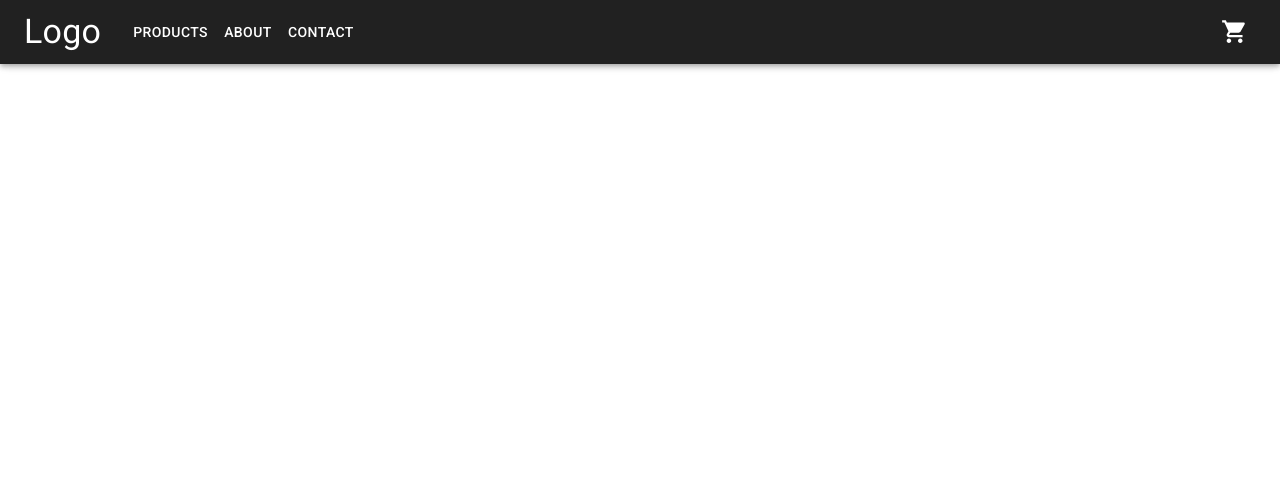
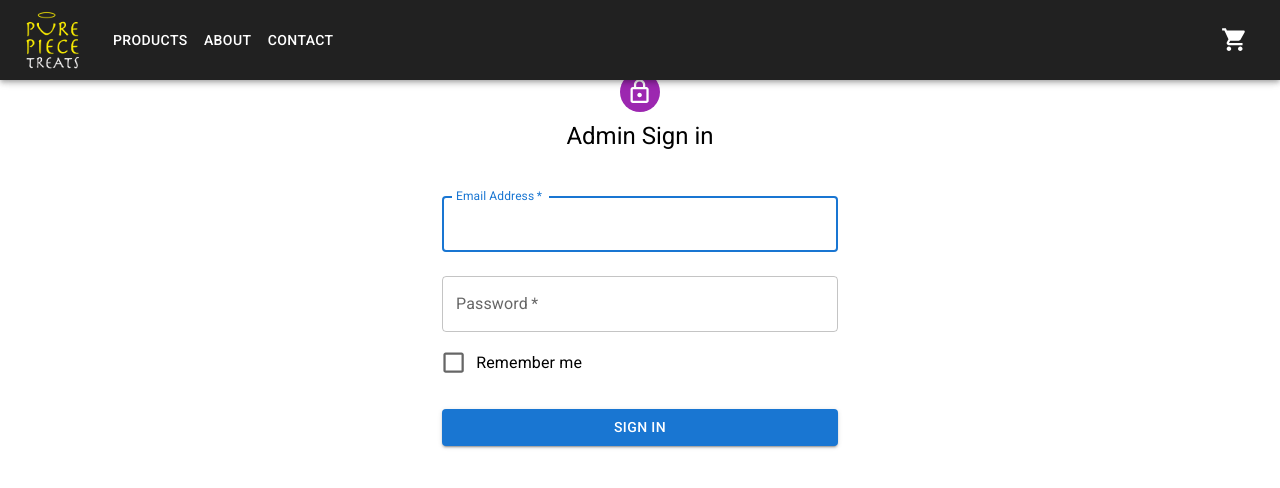
Before and after one commit to phetzel/pure-piece, a React (Create React App) app: page /admin in a window 1280 px wide. Shown: the top 488 px of the page. Built offline with nearby package versions, Linux system fonts and the light colour scheme.

Commit message:
Clean up and styling

```diff
--- a/package.json
+++ b/package.json
@@ -16,6 +16,7 @@
     "@types/node": "^16.18.11",
     "@types/react": "^18.0.27",
     "@types/react-dom": "^18.0.10",
+    "axios": "^1.3.3",
     "react": "^18.2.0",
     "react-dom": "^18.2.0",
     "react-redux": "^8.0.5",
--- a/src/App.tsx
+++ b/src/App.tsx
@@ -12,7 +12,7 @@ import Header from "./components/Header/Header";
 import Navbar from "./components/Navbar/Navbar";
 
 // Pages
-import Authentication from "./pages/Authentication/Authentication";
+import Admin from "./pages/Admin/Admin";
 import Checkout from "./pages/Checkout/Checkout";
 import Dashboard from "./pages/Dashboard/Dashboard";
 
@@ -29,7 +29,7 @@ function App() {
 
           <Routes>
             <Route path="/" element={<Dashboard />} />
-            <Route path="auth" element={<Authentication />} />
+            <Route path="admin" element={<Admin />} />
             <Route path="checkout" element={<Checkout />} />
           </Routes>
         </ThemeProvider>
--- a/src/components/Header/Header.tsx
+++ b/src/components/Header/Header.tsx
@@ -20,6 +20,8 @@ import { NAV_MENU_ITEMS } from "../../constants/commonConstants";
 import CommonIconButton from "../common/CommonIconButton/CommonIconButton";
 // hooks
 import useAppNavigation from "../../hooks/useAppNavigation";
+// asstes
+import logoLight from "../../assets/images/logoLight.png";
 
 interface Props {}
 
@@ -55,13 +57,20 @@ const Header = ({}: Props) => {
               display: { xs: "flex" },
             }}
           >
-            <Typography
-              variant="h4"
-              color="pallete.white"
+            <Box
+              component="img"
+              alt={"Logo"}
+              src={logoLight}
+              sx={{
+                objectFit: "cover",
+                height: "60px",
+                maxWidth: "100%",
+                marginTop: "10px",
+                marginBottom: "10px",
+                cursor: "pointer",
+              }}
               onClick={() => appNavigate("Home")}
-            >
-              Logo
-            </Typography>
+            />
 
             <Box
               sx={{
--- a/src/components/Navbar/NavbarCart.tsx
+++ b/src/components/Navbar/NavbarCart.tsx
@@ -81,7 +81,13 @@ const NavbarCart = ({ handleClose }: Props) => {
               ))}
             </TableBody>
           </Table>
-          <Box sx={{ display: "flex" }}>
+          <Box
+            sx={{
+              display: "flex",
+              justifyContent: "center",
+              marginTop: "15px",
+            }}
+          >
             <Button variant="text" onClick={handleClearCart}>
               Clear
             </Button>
--- a/src/components/common/CommonIconButton/CommonIconButton.tsx
+++ b/src/components/common/CommonIconButton/CommonIconButton.tsx
@@ -18,6 +18,7 @@ interface Props {
     | "warning"
     | undefined;
   sx?: SxProps;
+  size?: "small" | "medium" | "large";
   title?: string;
 }
 
@@ -27,11 +28,16 @@ const CommonIconButton = ({
   onClick,
   iconColor,
   sx,
+  size,
   title,
 }: Props) => {
   return (
     <Tooltip title={title} sx={sx}>
-      <IconButton color={iconColor ? iconColor : "white"} onClick={onClick}>
+      <IconButton
+        color={iconColor ? iconColor : "white"}
+        onClick={onClick}
+        size={size}
+      >
         <Badge badgeContent={badgeContent} color="error">
           {children}
         </Badge>
--- /dev/null
+++ b/src/pages/Admin/Admin.tsx
@@ -0,0 +1,98 @@
+import React, { useState } from "react";
+import {
+  Avatar,
+  Box,
+  Button,
+  Checkbox,
+  Container,
+  FormControlLabel,
+  TextField,
+  Typography,
+} from "@mui/material";
+import LockOutlinedIcon from "@mui/icons-material/LockOutlined";
+
+// import { handleLogin, handleRegister } from "../../services/userServices";
+interface Props {}
+
+const Admin = ({}: Props) => {
+  const [userName, setUserName] = useState<string>("");
+  const [password, setPassword] = useState<string>("");
+
+  // const handleSubmit = (event: React.FormEvent<HTMLFormElement>) => {
+  //   event.preventDefault();
+  //   const data = new FormData(event.currentTarget);
+  //   console.log({
+  //     email: data.get("email"),
+  //     password: data.get("password"),
+  //   });
+  //   const _email: string = `${data.get("email")}`;
+  //   const _password: string = `${data.get("password")}`;
+
+  //   console.log(typeof _email);
+  //   handleLogin({
+  //     email: _email,
+  //     password: _password,
+  //   });
+  // };
+
+  return (
+    <Container component="main" maxWidth="xs">
+      <Box
+        sx={{
+          marginTop: 8,
+          display: "flex",
+          flexDirection: "column",
+          alignItems: "center",
+        }}
+      >
+        <Avatar sx={{ m: 1, bgcolor: "secondary.main" }}>
+          <LockOutlinedIcon />
+        </Avatar>
+        <Typography component="h1" variant="h5">
+          Admin Sign in
+        </Typography>
+        <Box
+          component="form"
+          onSubmit={() => console.log("submit")}
+          noValidate
+          sx={{ mt: 1 }}
+        >
+          <TextField
+            margin="normal"
+            required
+            fullWidth
+            id="email"
+            label="Email Address"
+            name="email"
+            autoComplete="email"
+            autoFocus
+          />
+          <TextField
+            margin="normal"
+            required
+            fullWidth
+            name="password"
+            label="Password"
+            type="password"
+            id="password"
+            autoComplete="current-password"
+          />
+          <FormControlLabel
+            control={<Checkbox value="remember" color="primary" />}
+            label="Remember me"
+          />
+          <Button
+            type="submit"
+            fullWidth
+            variant="contained"
+            sx={{ mt: 3, mb: 2 }}
+          >
+            Sign In
+          </Button>
+        </Box>
+      </Box>
+    </Container>
+  );
+};
+
+export default Admin;
--- a/src/pages/Authentication/Authentication.tsx
+++ /dev/null
@@ -1,16 +0,0 @@
-import React from "react";
-
-// components
-import GridWrapper from "../../components/common/GridWrapper/GridWrapper";
-
-interface Props {}
-
-const Authentication = ({}: Props) => {
-  return (
-    <GridWrapper>
-      <div></div>
-    </GridWrapper>
-  );
-};
-
-export default Authentication;
--- a/src/pages/Dashboard/Dashboard.tsx
+++ b/src/pages/Dashboard/Dashboard.tsx
@@ -9,6 +9,7 @@ import { toggleDashboardScroll } from "../../redux/slices/commonSlice";
 import { TabType } from "../../types/commonTypes";
 // components
 import DashboardAbout from "./DashboardAbout";
+import DashboardContact from "./DashboardContact";
 import DashboardProducts from "./DashboardProducts";
 import DashboardSplash from "./DashboardSplash";
 import GridWrapper from "../../components/common/GridWrapper/GridWrapper";
@@ -32,7 +33,7 @@ const Dashboard = ({}: Props) => {
       Home: "#dashboardSplash",
       Products: "#dashboardProduct",
       About: "#dashboardAbout",
-      Contact: "#dashboardAbout",
+      Contact: "#dashboardContact",
     };
 
     const section = document.querySelector(targetIdObj[target]);
@@ -50,6 +51,7 @@ const Dashboard = ({}: Props) => {
         <DashboardSplash />
         <DashboardProducts />
         <DashboardAbout />
+        <DashboardContact />
       </Grid>
     </GridWrapper>
   );
--- /dev/null
+++ b/src/pages/Dashboard/DashboardContact.tsx
@@ -0,0 +1,23 @@
+import React, { useState } from "react";
+import { Box, Container, Grid, Snackbar, Typography } from "@mui/material";
+import Slide, { SlideProps } from "@mui/material/Slide";
+
+// constants
+import dashboardStyles from "./styles/dashboardStyles";
+
+interface Props {}
+
+const DashboardContact = ({}: Props) => {
+  return (
+    <Box sx={dashboardStyles.section} id="dashboardContact">
+      <Grid item xs={12}>
+        <Typography variant="h3">Contact</Typography>
+        <Typography variant="body1" sx={{ marginBottom: "15px" }}>
+          Please follow or contact us!
+        </Typography>
+      </Grid>
+    </Box>
+  );
+};
+
+export default DashboardContact;
--- a/src/pages/Dashboard/DashboardSplash.tsx
+++ b/src/pages/Dashboard/DashboardSplash.tsx
@@ -15,55 +15,64 @@ const DashboardSplash = ({}: Props) => {
     <Grid container>
       <Box
         sx={{
+          backgroundColor: "#212121",
           height: "100vh",
         }}
       >
         <Paper
           sx={{
-            backgroundColor: "grey.800",
+            backgroundColor: "#212121",
             color: "#fff",
-            mb: 4,
+            // mb: 4,
             backgroundSize: "cover",
             backgroundRepeat: "no-repeat",
             backgroundPosition: "center",
             backgroundImage: `url(${splashBackground})`,
-            // backgroundImage: `url(${treats2})`,
+            backgroundAttachment: "fixed",
 
+            height: "100vh",
             position: "absolute",
             top: 0,
             left: 0,
             right: 0,
+
+            zIndex: -5,
           }}
           id="dashboardSplash"
         >
-          {/* Increase the priority of the hero background image */}
-          {
-            <img
-              style={{ display: "none" }}
-              src={splashBackground}
-              // src={treats2}
-              alt={"splash image"}
-            />
-          }
+          <Box
+            sx={{
+              borderTop: "100vh solid #212121",
+              borderRight: "100vw solid transparent",
+              position: "absolute",
+              top: 0,
+              zIndex: -4,
+            }}
+          />
 
-          <Grid item xs={12} md={6}>
-            <Box
-              sx={{
-                alignItems: "center",
-                display: "flex",
-                justifyContent: "center",
-                flexDirection: "column",
-                height: "100vh",
-              }}
-            >
-              <Typography variant="h4" color="pallete.white">
-                Logo
-              </Typography>
-              <Typography variant="h2" color="primary">
-                Pure Piece Treats
-              </Typography>
-            </Box>
-          </Grid>
+          {/* <Box
+            sx={{
+              borderBottom: "80vh solid #fff",
+              borderLeft: "100vw solid transparent",
+              position: "absolute",
+              bottom: -250,
+              zIndex: -4,
+            }}
+          /> */}
+
+          <Box
+            sx={{
+              position: "absolute",
+              zIndex: 1,
+              paddingTop: "100px",
+              left: 100,
+            }}
+          >
+            <Typography variant="h4" color="primary">
+              Human Grade Dog Food
+            </Typography>
+          </Box>
+          {/* </Grid> */}
         </Paper>
       </Box>
     </Grid>
```
Also changed, not shown: src/components/Navbar/NavbarCartItem.tsx (+15 -12 lines), src/pages/Dashboard/DashboardSplashOrgin.tsx (added, +73 -0 lines), src/assets/images/logoLight.png (added).
